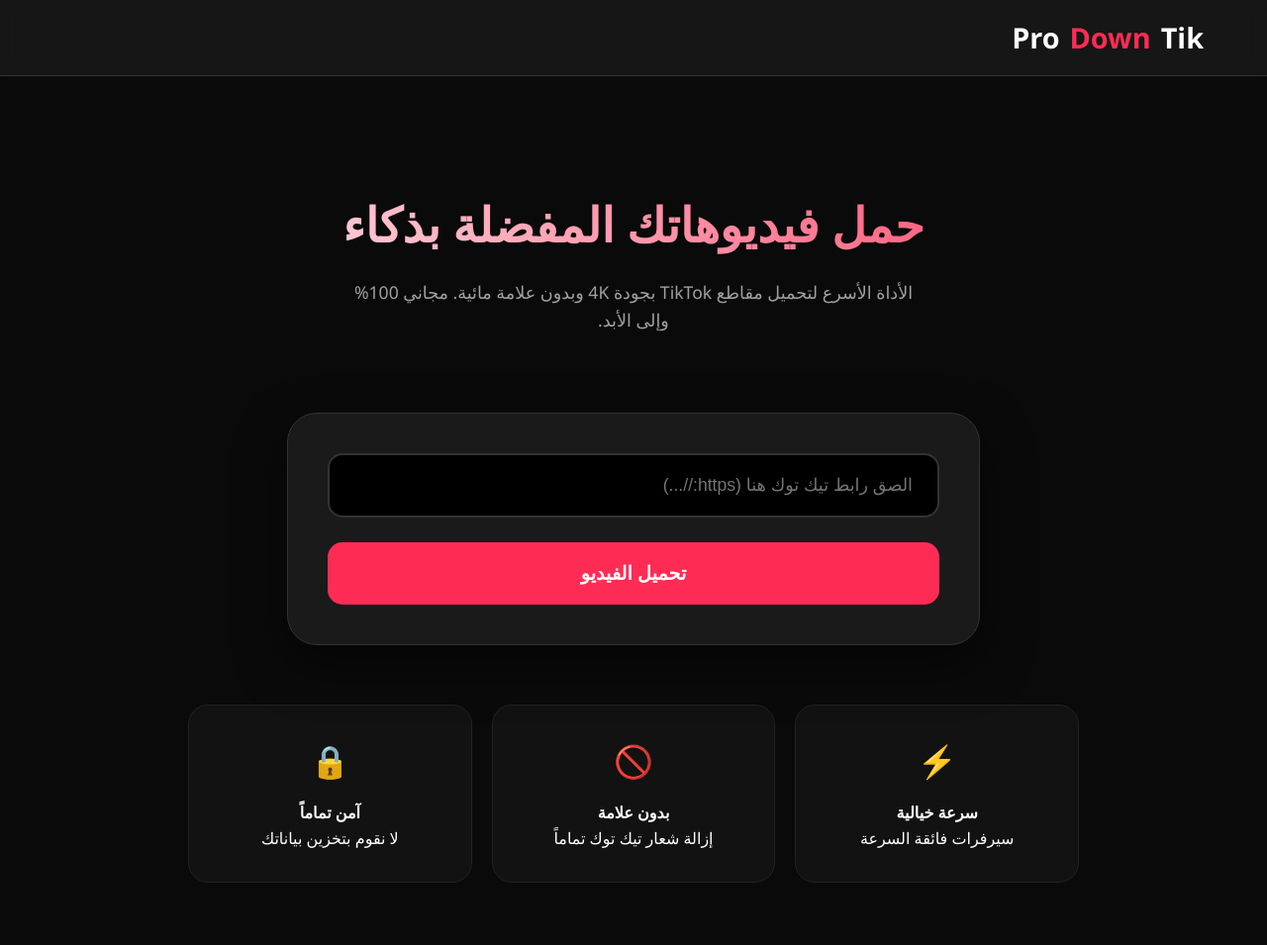
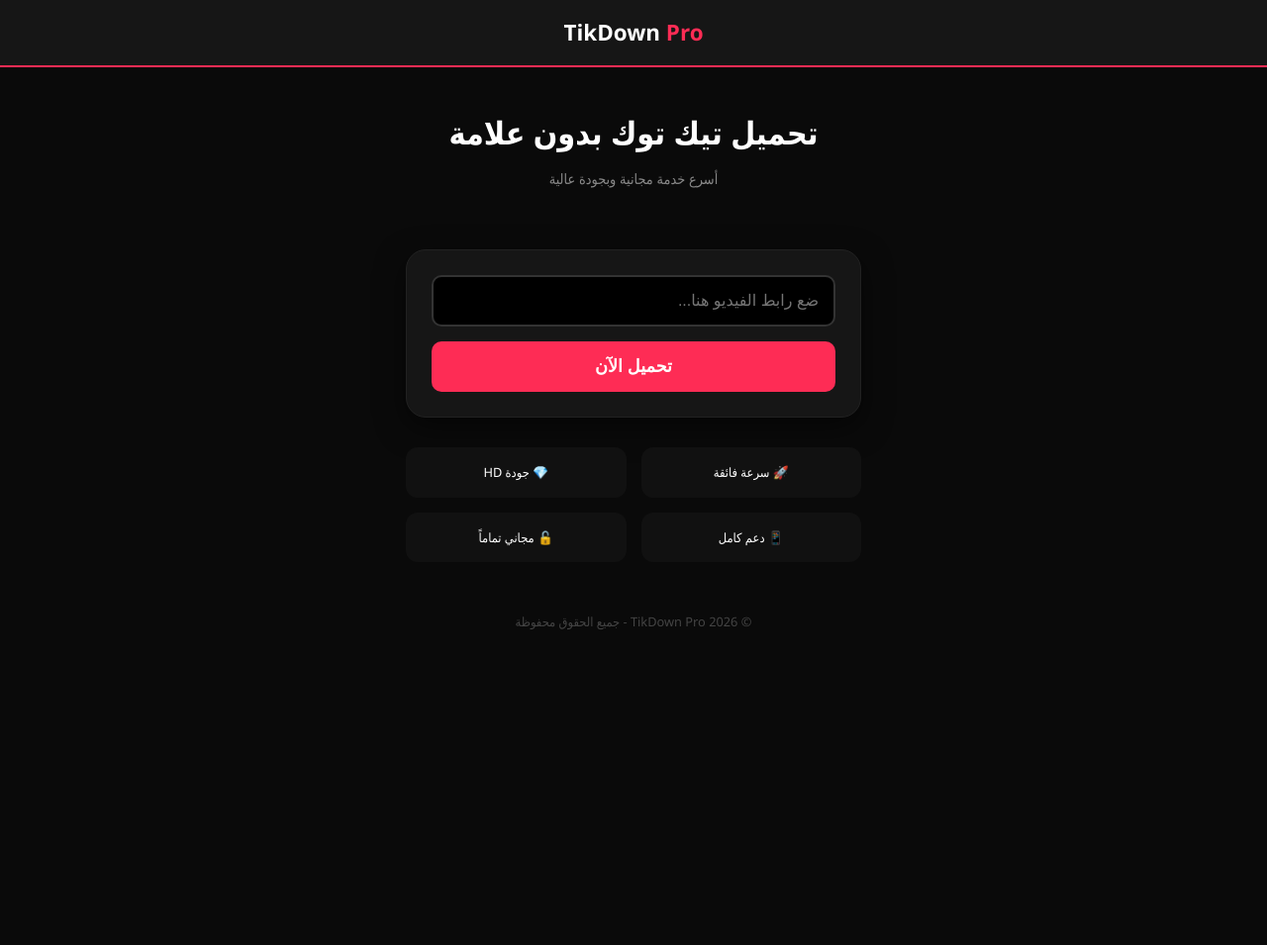
Before and after one commit to kasim22v-blip/X-Video-Tool, a plain HTML site: page index.html in a window 1280 px wide. Shown: the top 955 px of the page at 99% size. After the commit the page ends 800 px from the top, so only its background shows below. Drawn offline with Linux system fonts and the light colour scheme.

Commit message:
Refactor index.html for improved UI and functionality
Updated the title and improved styling for various elements. Adjusted input and button styles for better user experience.

```diff
--- a/index.html
+++ b/index.html
@@ -3,205 +3,196 @@
 <head>
     <meta charset="UTF-8">
     <meta name="viewport" content="width=device-width, initial-scale=1.0">
-    <title>TikDown Pro | التحميل الذكي والسريع</title>
-    <link rel="icon" href="https://cdn-icons-png.flaticon.com/512/3046/3046121.png">
+    <title>TikDown Pro | التحميل الاحترافي</title>
     <style>
         :root {
             --main-color: #fe2c55;
-            --accent-color: #25f4ee;
             --bg-dark: #0a0a0a;
-            --card-bg: #1a1a1a;
-            --text-gray: #a0a0a0;
+            --card-bg: #161616;
         }
+
+        * { box-sizing: border-box; margin: 0; padding: 0; }
 
         body {
             background: var(--bg-dark);
             color: white;
-            font-family: 'Segoe UI', system-ui, -apple-system, sans-serif;
-            margin: 0;
-            padding: 0;
+            font-family: 'Segoe UI', Tahoma, sans-serif;
             line-height: 1.6;
+            overflow-x: hidden; /* يمنع التشويه الأفقي */
         }
 
-        /* Header */
         .navbar {
-            background: rgba(26, 26, 26, 0.8);
-            backdrop-filter: blur(10px);
-            padding: 15px 5%;
-            border-bottom: 1px solid #333;
-            display: flex;
-            justify-content: space-between;
-            align-items: center;
-            position: sticky;
-            top: 0;
-            z-index: 1000;
+            background: var(--card-bg);
+            padding: 15px 20px;
+            text-align: center;
+            border-bottom: 2px solid var(--main-color);
+            font-weight: bold;
+            font-size: 1.4rem;
         }
-        .logo { font-size: 1.8rem; font-weight: 800; color: white; display: flex; align-items: center; gap: 10px; }
-        .logo span { color: var(--main-color); }
 
-        /* Hero Section */
-        .hero { padding: 80px 20px 40px; text-align: center; }
-        .hero h1 { font-size: 3rem; margin-bottom: 15px; background: linear-gradient(45deg, #fff, var(--main-color)); -webkit-background-clip: text; -webkit-text-fill-color: transparent; }
-        .hero p { color: var(--text-gray); font-size: 1.1rem; max-width: 600px; margin: 0 auto 40px; }
+        .hero { padding: 40px 15px; text-align: center; }
+        .hero h1 { font-size: 2rem; margin-bottom: 10px; color: white; }
+        .hero p { color: #888; font-size: 0.9rem; }
 
-        /* Main Container */
-        .container { max-width: 700px; margin: 0 auto; padding: 0 20px; }
-        .download-card {
+        .main-wrapper {
+            max-width: 500px;
+            margin: 0 auto;
+            padding: 20px;
+        }
+
+        .download-box {
             background: var(--card-bg);
-            padding: 40px;
-            border-radius: 30px;
-            box-shadow: 0 20px 50px rgba(0,0,0,0.5);
-            border: 1px solid #333;
-            transition: 0.4s ease;
+            padding: 25px;
+            border-radius: 20px;
+            border: 1px solid #222;
+            box-shadow: 0 10px 30px rgba(0,0,0,0.5);
         }
-        .download-card:hover { border-color: var(--main-color); }
 
-        .input-group { position: relative; margin-bottom: 25px; }
         input {
             width: 100%;
-            padding: 20px 25px;
-            border-radius: 15px;
+            padding: 15px;
+            border-radius: 10px;
             border: 2px solid #333;
             background: #000;
-            color: white;
-            font-size: 1.1rem;
-            box-sizing: border-box;
+            color: #fff;
+            margin-bottom: 15px;
+            font-size: 1rem;
+            outline: none;
             transition: 0.3s;
         }
-        input:focus { border-color: var(--main-color); outline: none; box-shadow: 0 0 15px rgba(254, 44, 85, 0.2); }
+
+        input:focus { border-color: var(--main-color); }
 
         button {
+            width: 100%;
+            padding: 15px;
+            border-radius: 10px;
+            border: none;
             background: var(--main-color);
             color: white;
-            border: none;
-            padding: 20px;
+            font-weight: bold;
+            font-size: 1.1rem;
+            cursor: pointer;
+            transition: 0.3s;
+        }
+
+        button:hover { opacity: 0.9; transform: scale(0.98); }
+
+        /* منطقة النتيجة - تمنع التشويه */
+        #resultArea {
+            display: none;
+            margin-top: 20px;
+            padding: 15px;
+            background: #000;
             border-radius: 15px;
-            cursor: pointer;
+            text-align: center;
+            border: 1px dashed #444;
+        }
+
+        .video-thumb {
+            width: 100%;
+            max-height: 200px;
+            object-fit: cover;
+            border-radius: 10px;
+            margin-bottom: 10px;
+        }
+
+        .download-btn-final {
+            display: inline-block;
+            background: #25d366;
+            color: white;
+            text-decoration: none;
+            padding: 12px 20px;
+            border-radius: 8px;
             font-weight: bold;
+            margin-top: 10px;
             width: 100%;
-            font-size: 1.2rem;
-            transition: 0.3s;
-            display: flex;
-            justify-content: center;
-            align-items: center;
-            gap: 10px;
         }
-        button:hover { transform: translateY(-3px); box-shadow: 0 10px 20px rgba(254, 44, 85, 0.3); }
-        button:disabled { background: #555; cursor: not-allowed; transform: none; }
 
-        /* Results Area */
-        #resultArea { display: none; margin-top: 30px; animation: fadeIn 0.5s ease; }
-        .result-box { background: #000; border-radius: 20px; padding: 20px; text-align: center; border: 1px solid #333; }
-        .video-info { display: flex; align-items: center; gap: 15px; text-align: right; margin-bottom: 20px; }
-        .video-info img { width: 80px; height: 80px; border-radius: 10px; object-fit: cover; }
-        .dl-link { background: #28a745; text-decoration: none; color: white; padding: 15px; border-radius: 12px; display: block; font-weight: bold; margin-bottom: 10px; }
+        .features {
+            display: grid;
+            grid-template-columns: 1fr 1fr;
+            gap: 15px;
+            margin-top: 30px;
+        }
 
-        /* Features */
-        .features { display: grid; grid-template-columns: repeat(auto-fit, minmax(200px, 1fr)); gap: 20px; padding: 60px 20px; max-width: 900px; margin: 0 auto; }
-        .feature-item {
-            background: rgba(255,255,255,0.03);
+        .f-item {
+            background: #111;
+            padding: 15px;
+            border-radius: 12px;
+            font-size: 0.8rem;
+            text-align: center;
+        }
+
+        footer {
+            text-align: center;
             padding: 30px;
-            border-radius: 20px;
-            text-align: center;
-            border: 1px solid #222;
+            color: #444;
+            font-size: 0.8rem;
         }
-        .feature-item .icon { font-size: 2rem; margin-bottom: 15px; display: block; }
-
-        footer { padding: 40px; border-top: 1px solid #222; color: #555; text-align: center; margin-top: 50px; }
-
-        @keyframes fadeIn { from { opacity: 0; transform: translateY(10px); } to { opacity: 1; transform: translateY(0); } }
     </style>
 </head>
 <body>
 
-    <div class="navbar">
-        <div class="logo">Tik<span>Down</span> Pro</div>
+    <div class="navbar">TikDown <span style="color:var(--main-color)">Pro</span></div>
+
+    <div class="hero">
+        <h1>تحميل تيك توك بدون علامة</h1>
+        <p>أسرع خدمة مجانية وبجودة عالية</p>
     </div>
 
-    <div class="hero">
-        <h1>حمل فيديوهاتك المفضلة بذكاء</h1>
-        <p>الأداة الأسرع لتحميل مقاطع TikTok بجودة 4K وبدون علامة مائية. مجاني 100% وإلى الأبد.</p>
-    </div>
-
-    <div class="container">
-        <div class="download-card">
-            <div class="input-group">
-                <input type="text" id="videoUrl" placeholder="الصق رابط تيك توك هنا (https://...)">
-            </div>
-            <button id="dlBtn" onclick="handleDownload()">
-                <span id="btnText">تحميل الفيديو</span>
-            </button>
+    <div class="main-wrapper">
+        <div class="download-box">
+            <input type="text" id="videoUrl" placeholder="ضع رابط الفيديو هنا...">
+            <button id="dlBtn" onclick="processVideo()">تحميل الآن</button>
 
             <div id="resultArea">
-                <div class="result-box">
-                    <div class="video-info" id="videoInfo">
-                        </div>
-                    <a href="#" id="finalDownload" class="dl-link" target="_blank">بدء تحميل MP4 (HD)</a>
-                    <p style="font-size: 0.8rem; color: #666;">إذا لم يبدأ التحميل تلقائياً، اضغط مطولاً ثم اختر "حفظ الرابط"</p>
-                </div>
+                <img id="thumb" class="video-thumb" src="" alt="">
+                <div id="videoTitle" style="font-size:0.8rem; margin-bottom:10px;"></div>
+                <a href="#" id="downloadLink" class="download-btn-final">حفظ الفيديو (MP4)</a>
             </div>
+        </div>
+
+        <div class="features">
+            <div class="f-item">🚀 سرعة فائقة</div>
+            <div class="f-item">💎 جودة HD</div>
+            <div class="f-item">📱 دعم كامل</div>
+            <div class="f-item">🔓 مجاني تماماً</div>
         </div>
     </div>
 
-    <div class="features">
-        <div class="feature-item"><span class="icon">⚡</span><b>سرعة خيالية</b><br>سيرفرات فائقة السرعة</div>
-        <div class="feature-item"><span class="icon">🚫</span><b>بدون علامة</b><br>إزالة شعار تيك توك تماماً</div>
-        <div class="feature-item"><span class="icon">🔒</span><b>آمن تماماً</b><br>لا نقوم بتخزين بياناتك</div>
-    </div>
-
     <footer>
-        © 2026 TikDown Pro - رفيقك لتحميل المحتوى الرقمي
+        © 2026 TikDown Pro - جميع الحقوق محفوظة
     </footer>
 
-    <script src="ضع_رابط_الإعلان_هنا"></script>
-
     <script>
-        async function handleDownload() {
-            const urlInput = document.getElementById('videoUrl');
-            const url = urlInput.value.trim();
+        async function processVideo() {
+            const url = document.getElementById('videoUrl').value;
             const btn = document.getElementById('dlBtn');
-            const btnText = document.getElementById('btnText');
             const resultArea = document.getElementById('resultArea');
 
-            if(!url || !url.includes('tiktok.com')) {
-                alert("من فضلك أدخل رابط تيك توك صحيح");
-                return;
-            }
+            if(!url) return alert("يرجى وضع الرابط!");
 
-            // بداية المعالجة
-            btn.disabled = true;
-            btnText.innerHTML = "جاري جلب الفيديو...";
-            resultArea.style.display = "none";
+            btn.innerText = "جاري المعالجة...";
+            btn.style.background = "#444";
 
             try {
-                const response = await fetch(`https://www.tikwm.com/api/?url=${url}`);
-                const resData = await response.json();
+                const res = await fetch(`https://www.tikwm.com/api/?url=${url}`);
+                const json = await res.json();
 
-                if(resData.code === 0) {
-                    const videoData = resData.data;
-
-                    // تحديث بيانات النتيجة
-                    document.getElementById('videoInfo').innerHTML = `
-                        <img src="${videoData.cover}" alt="Thumbnail">
-                        <div>
-                            <div style="font-weight:bold; font-size: 0.9rem; margin-bottom:5px;">${videoData.title.substring(0, 50)}...</div>
-                            <div style="color:var(--accent-color); font-size: 0.8rem;">بواسطة: ${videoData.author.nickname}</div>
-                        </div>
-                    `;
-
-                    document.getElementById('finalDownload').href = videoData.play;
-
-                    // إظهار النتيجة
+                if(json.code === 0) {
+                    document.getElementById('thumb').src = json.data.cover;
+                    document.getElementById('videoTitle').innerText = json.data.title;
+                    document.getElementById('downloadLink').href = json.data.play;
                     resultArea.style.display = "block";
-                    window.scrollTo({ top: resultArea.offsetTop - 100, behavior: 'smooth' });
                 } else {
-                    alert("عذراً، لم نتمكن من العثور على هذا الفيديو. تأكد أنه ليس حساباً خاصاً.");
+                    alert("الرابط غير صحيح أو الفيديو خاص");
                 }
-            } catch (error) {
-                alert("خطأ في الاتصال بالسيرفر. يرجى المحاولة مرة أخرى.");
+            } catch (e) {
+                alert("فشل الاتصال بالسيرفر");
             } finally {
-                btn.disabled = false;
-                btnText.innerHTML = "تحميل فيديو آخر";
+                btn.innerText = "تحميل الآن";
+                btn.style.background = "#fe2c55";
             }
         }
     </script>
```
